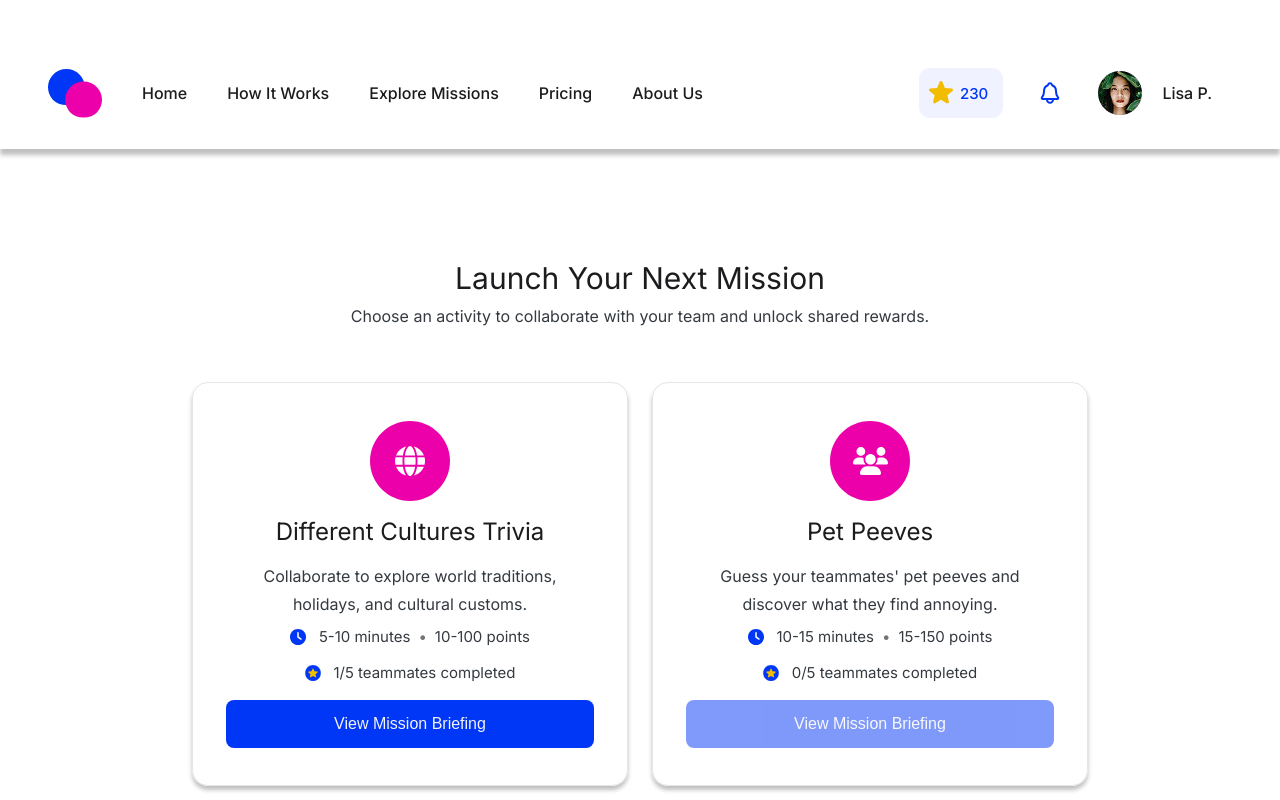
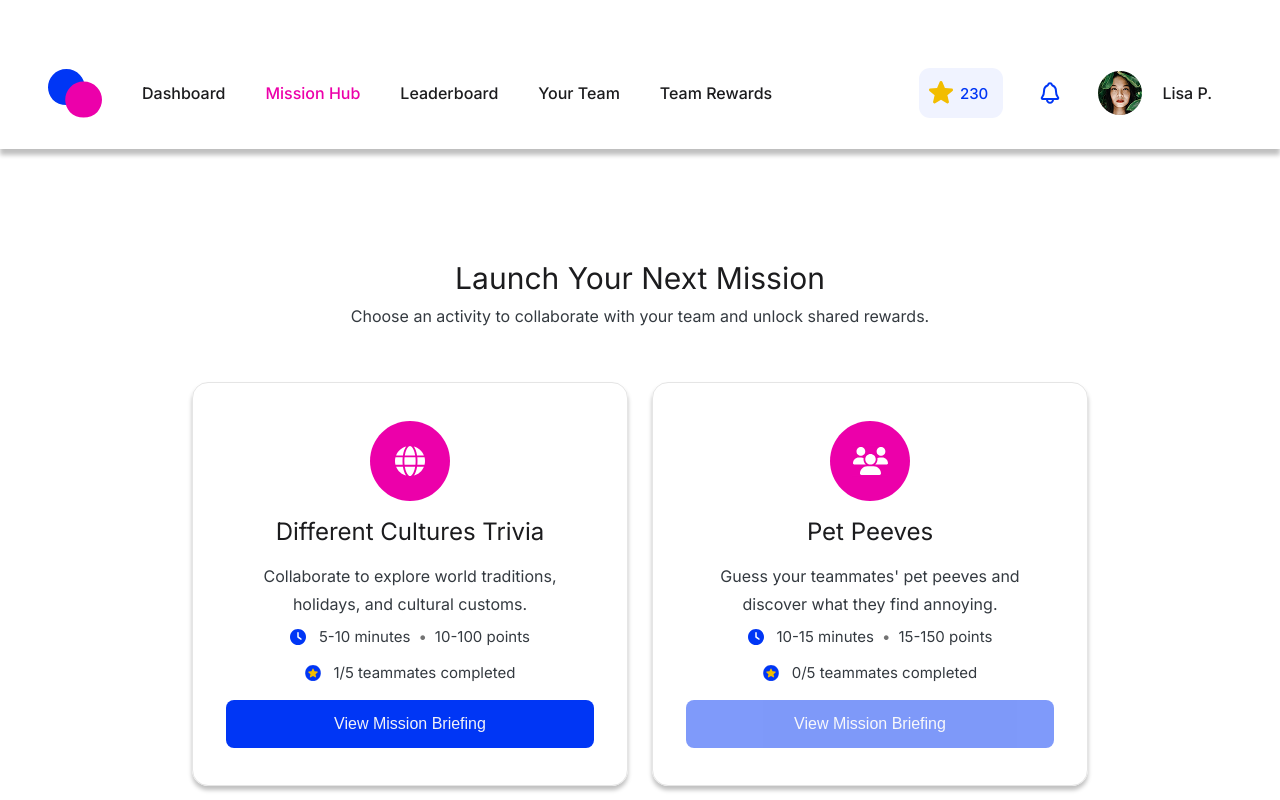
Before and after one commit to cherryontech/MissionCollective, a React (Vite) app: page / in a window 1280 px wide. Both pictures are taken after a click on the button "Log In". Shown: the top 800 px of the page. Built offline with nearby package versions, Linux system fonts and the light colour scheme.

Commit message:
Fixed the nav bar to show login menu

```diff
--- a/src/Components/NavBar.jsx
+++ b/src/Components/NavBar.jsx
@@ -1,9 +1,8 @@
-import { NavLink } from "react-router-dom";
+import { NavLink, useNavigate } from "react-router-dom";
 import { useState } from "react";
 import logo from "../assets/icons/logo.svg";
 import "../styles/NavBar.css";
 import NavUserSection from "./NavUserSection";
-import { useNavigate } from "react-router-dom";
 
 export default function NavBar() {
   const navigate = useNavigate();
@@ -20,38 +19,53 @@ export default function NavBar() {
       <div className="navElements">
         <div className="menu">
           <img src={logo} alt="logo" />
+
+          {isLoggedIn ? (
+            <>
+              <a className="inactiveLink" title="Coming Soon">
+                Dashboard
+              </a>
+              <NavLink
+                to="/mission-hub"
+                className={({ isActive }) => (isActive ? "activeLink" : "")}
+              >
+                Mission Hub
+              </NavLink>
+              <a className="inactiveLink" title="Coming Soon">
+                Leaderboard
+              </a>
+              <a className="inactiveLink" title="Coming Soon">
+                Your Team
+              </a>
+              <a className="inactiveLink" title="Coming Soon">
+                Team Rewards
+              </a>
+            </>
+          ) : (
+            <>
               <NavLink
                 to="/"
                 className={({ isActive }) => (isActive ? "activeLink" : "")}
               >
                 Home
               </NavLink>
-          <a
-            className={({ isActive }) => (isActive ? "activeLink" : "")}
-            title="Coming Soon"
-          >
+              <a className="inactiveLink" title="Coming Soon">
                 How It Works
               </a>
-          <a
-            className={({ isActive }) => (isActive ? "activeLink" : "")}
-            title="Coming Soon"
-          >
+              <a className="inactiveLink" title="Coming Soon">
                 Explore Missions
               </a>
-          <a
-            className={({ isActive }) => (isActive ? "activeLink" : "")}
-            title="Coming Soon"
-          >
+              <a className="inactiveLink" title="Coming Soon">
                 Pricing
               </a>
-          <a
-            className={({ isActive }) => (isActive ? "activeLink" : "")}
-            title="Coming Soon"
-          >
+              <a className="inactiveLink" title="Coming Soon">
                 About Us
               </a>
+            </>
+          )}
         </div>
-        <div>
+
+        <div className="userInfo">
           {isLoggedIn ? (
             <NavUserSection />
           ) : (
--- a/src/styles/NavBar.css
+++ b/src/styles/NavBar.css
@@ -18,6 +18,10 @@ nav {
   display: flex;
   column-gap: 2.5rem;
   align-items: center;
+}
+
+.userInfo {
+  /* To be used when displaying logged in user */
 }
 
 a:hover {
@@ -53,6 +57,7 @@ a:focus {
   border-radius: 0.5rem;
   border: 2px solid #0036f5;
   background: #f0f3ff;
+
 }
 
 .loginButton:hover {
```
Lines whose indentation alone changed are shown as unchanged.
